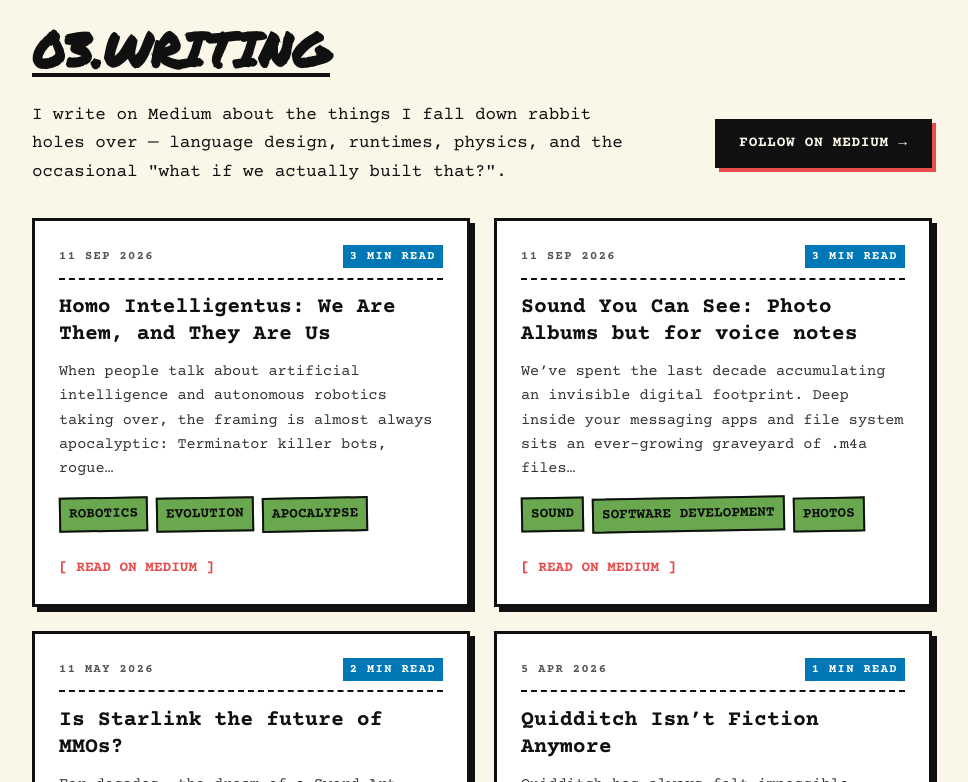
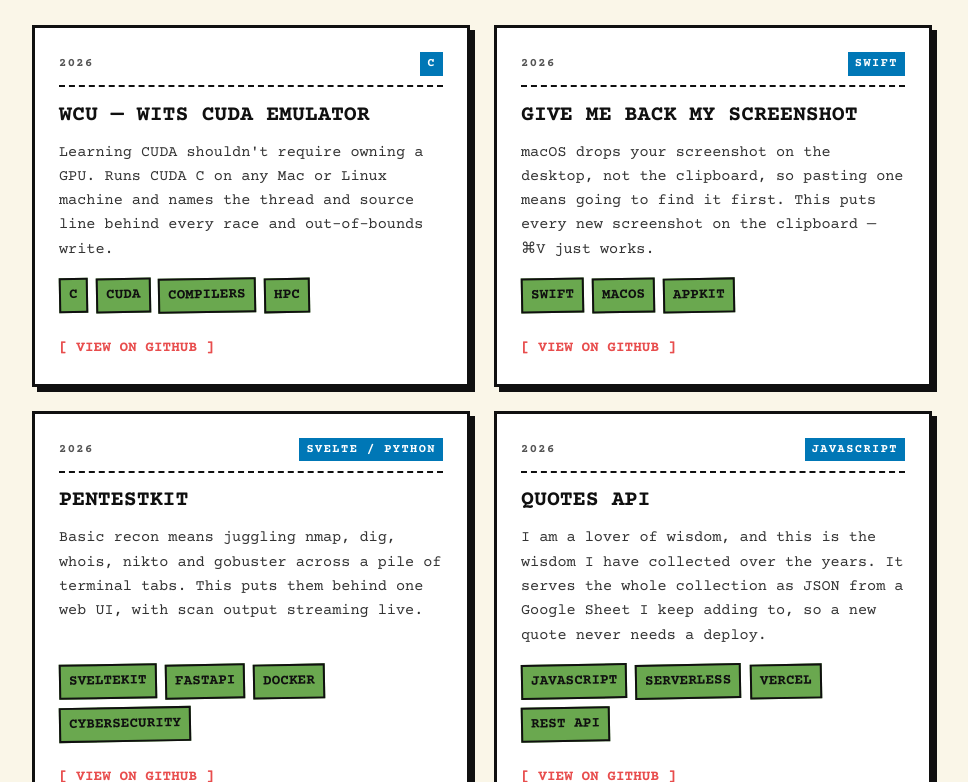
Before and after one commit to Toby-Query/portfolio, a SvelteKit app: page / in a window 1280 px wide. Shown: the part 2438-3220 px from the top of the page, without its empty margins (158-1126 px from the left). Built offline with nearby package versions, Linux system fonts and the light colour scheme; no server answers.

Commit message:
feat: add new projects section with detailed project cards to portfolio

```diff
--- a/src/routes/+page.svelte
+++ b/src/routes/+page.svelte
@@ -54,6 +54,54 @@
         status: 'LIVE',
         link: 'https://sandygift.app'
     };
+
+    const PROJECTS = [
+        {
+            name: 'WCU — WITS CUDA EMULATOR',
+            year: '2026',
+            language: 'C',
+            description:
+                'Learning CUDA shouldn\'t require owning a GPU. Runs CUDA C on any Mac or Linux machine and names the thread and source line behind every race and out-of-bounds write.',
+            tags: ['C', 'CUDA', 'COMPILERS', 'HPC'],
+            link: 'https://github.com/Mukhunyeledzi-Muthuphei/wits-cuda-emulator'
+        },
+        {
+            name: 'GIVE ME BACK MY SCREENSHOT',
+            year: '2026',
+            language: 'SWIFT',
+            description:
+                'macOS drops your screenshot on the desktop, not the clipboard, so pasting one means going to find it first. This puts every new screenshot on the clipboard — ⌘V just works.',
+            tags: ['SWIFT', 'MACOS', 'APPKIT'],
+            link: 'https://github.com/Mukhunyeledzi-Muthuphei/give-me-back-my-screenshot'
+        },
+        {
+            name: 'PENTESTKIT',
+            year: '2026',
+            language: 'SVELTE / PYTHON',
+            description:
+                'Basic recon means juggling nmap, dig, whois, nikto and gobuster across a pile of terminal tabs. This puts them behind one web UI, with scan output streaming live.',
+            tags: ['SVELTEKIT', 'FASTAPI', 'DOCKER', 'CYBERSECURITY'],
+            link: 'https://github.com/wits-cybersecurity-admin/pentester'
+        },
+        {
+            name: 'QUOTES API',
+            year: '2026',
+            language: 'JAVASCRIPT',
+            description:
+                'I am a lover of wisdom, and this is the wisdom I have collected over the years. It serves the whole collection as JSON from a Google Sheet I keep adding to, so a new quote never needs a deploy.',
+            tags: ['JAVASCRIPT', 'SERVERLESS', 'VERCEL', 'REST API'],
+            link: 'https://github.com/Toby-Query/quotes-api'
+        },
+        {
+            name: 'CHROMA TUI',
+            year: '2025',
+            language: 'PYTHON',
+            description:
+                'Peeking inside a ChromaDB instance usually means writing throwaway Python. This browses collections, documents, metadata and embeddings from the terminal.',
+            tags: ['PYTHON', 'TUI', 'CHROMADB', 'VECTOR DB'],
+            link: 'https://github.com/Mukhunyeledzi-Muthuphei/chromadb-tui'
+        }
+    ];
 </script>
 
 <div class="main-content">
@@ -110,9 +158,9 @@
         {/each}
     </section>
 
-    <!-- Startup Section -->
+    <!-- My Babies Section -->
     <section class="animate-on-scroll" use:scrollReveal>
-        <SketchHeading number="02" text="STARTUP" />
+        <SketchHeading number="02" text="MY BABIES" />
         <SketchBox>
             <div class="startup-header">
                 <div>
@@ -136,6 +184,34 @@
                 VISIT SANDYGIFT.APP →
             </a>
         </SketchBox>
+
+        <div class="card-grid">
+            {#each PROJECTS as project (project.link)}
+                <a
+                    class="card animate-on-scroll"
+                    href={project.link}
+                    target="_blank"
+                    rel="noopener noreferrer"
+                    use:scrollReveal
+                >
+                    <div class="card-meta">
+                        <span>{project.year}</span>
+                        <span class="card-badge">{project.language}</span>
+                    </div>
+
+                    <h3 class="card-title">{project.name}</h3>
+                    <p class="card-excerpt">{project.description}</p>
+
+                    <div class="card-tags">
+                        {#each project.tags as tag (tag)}
+                            <Tag text={tag} />
+                        {/each}
+                    </div>
+
+                    <span class="card-cta">[ VIEW ON GITHUB ]</span>
+                </a>
+            {/each}
+        </div>
     </section>
 
     <!-- Writing Section -->
@@ -149,30 +225,30 @@
             </a>
         </div>
 
-        <div class="writing-grid">
+        <div class="card-grid">
             {#each data.articles as article (article.link)}
                 <a
-                    class="article-card animate-on-scroll"
+                    class="card animate-on-scroll"
                     href={article.link}
                     target="_blank"
                     rel="noopener noreferrer"
                     use:scrollReveal
                 >
-                    <div class="article-meta">
+                    <div class="card-meta">
                         <time datetime={article.date}>{article.dateLabel}</time>
-                        <span class="article-time">{article.readingTime}</span>
+                        <span class="card-badge">{article.readingTime}</span>
                     </div>
 
-                    <h3 class="article-title">{article.title}</h3>
-                    <p class="article-excerpt">{article.excerpt}</p>
+                    <h3 class="card-title">{article.title}</h3>
+                    <p class="card-excerpt">{article.excerpt}</p>
 
-                    <div class="article-tags">
+                    <div class="card-tags">
                         {#each article.tags as tag (tag)}
                             <Tag text={tag} />
                         {/each}
                     </div>
 
-                    <span class="article-cta">[ READ ON MEDIUM ]</span>
+                    <span class="card-cta">[ READ ON MEDIUM ]</span>
                 </a>
             {/each}
         </div>
@@ -202,7 +278,7 @@
         color: var(--color-red);
     }
 
-    /* ── Sandy Gift Startup Card ── */
+    /* ── Sandy Gift Card ── */
     .startup-header {
         display: flex;
         justify-content: space-between;
@@ -331,13 +407,17 @@
         transform: translate(-2px, -2px);
     }
 
-    .writing-grid {
+    /* ── Shared card grid (projects + Medium articles) ── */
+    .card-grid {
         display: grid;
         grid-template-columns: repeat(auto-fit, minmax(min(320px, 100%), 1fr));
         gap: 1.5rem;
+        /* A grid ends a section where a SketchBox used to; match its trailing
+           space so the next heading doesn't sit on top of the last card. */
+        margin-bottom: 2rem;
     }
 
-    .article-card {
+    .card {
         display: flex;
         flex-direction: column;
         background: white;
@@ -348,12 +428,12 @@
         color: var(--color-ink);
         transition: all 0.2s;
     }
-    .article-card:hover {
+    .card:hover {
         transform: translate(-3px, -3px) rotate(-0.4deg);
         box-shadow: 8px 8px 0px 0px var(--color-red);
     }
 
-    .article-meta {
+    .card-meta {
         display: flex;
         justify-content: space-between;
         align-items: center;
@@ -367,22 +447,22 @@
         border-bottom: 2px dashed var(--color-ink);
     }
 
-    .article-time {
+    .card-badge {
         background: var(--color-blue);
         color: white;
         padding: 2px 7px;
         white-space: nowrap;
     }
 
-    .article-title {
+    .card-title {
         font-size: 1.35rem;
         line-height: 1.25;
         margin-bottom: 0.75rem;
-        /* Medium titles run long; never let one push the card wider. */
+        /* Titles run long; never let one push the card wider. */
         overflow-wrap: break-word;
     }
 
-    .article-excerpt {
+    .card-excerpt {
         font-size: 0.95rem;
         line-height: 1.6;
         color: #333;
@@ -391,11 +471,11 @@
         margin-bottom: 1rem;
     }
 
-    .article-tags {
+    .card-tags {
         margin-bottom: 1rem;
     }
 
-    .article-cta {
+    .card-cta {
         font-weight: 700;
         font-size: 0.9rem;
         color: var(--color-red);
@@ -406,7 +486,7 @@
             flex-direction: column;
             align-items: flex-start;
         }
-        .writing-grid {
+        .card-grid {
             grid-template-columns: 1fr;
         }
     }
```
